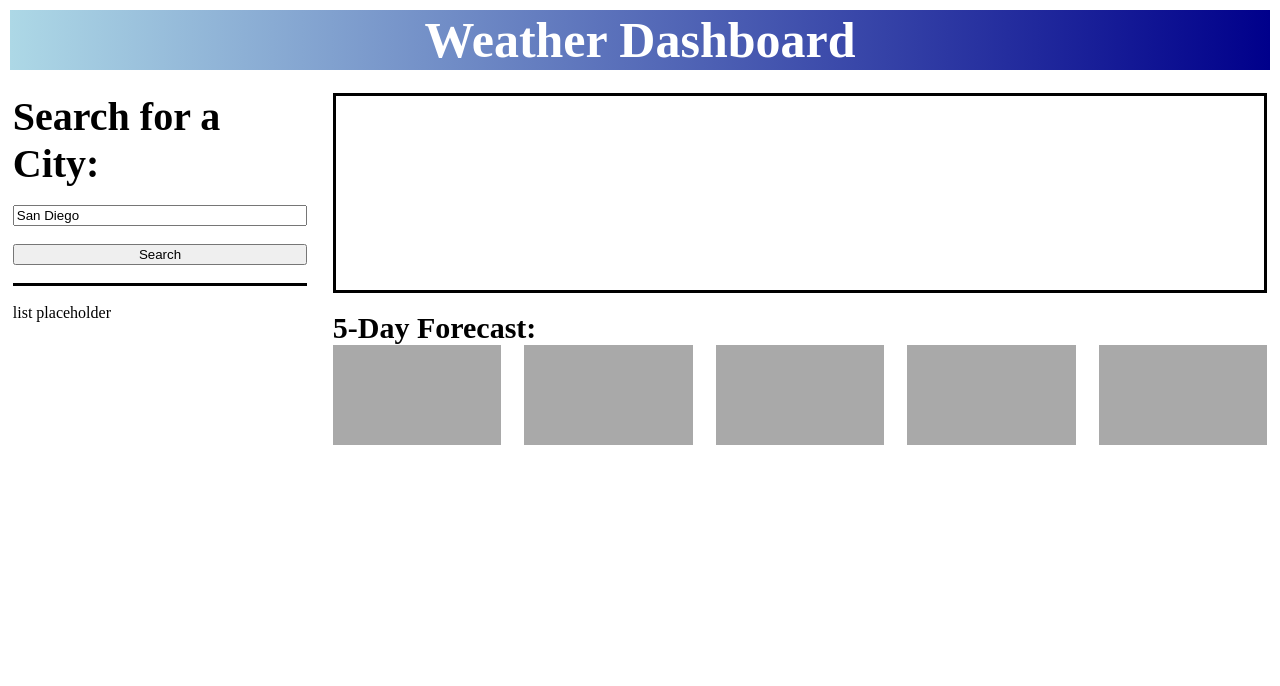
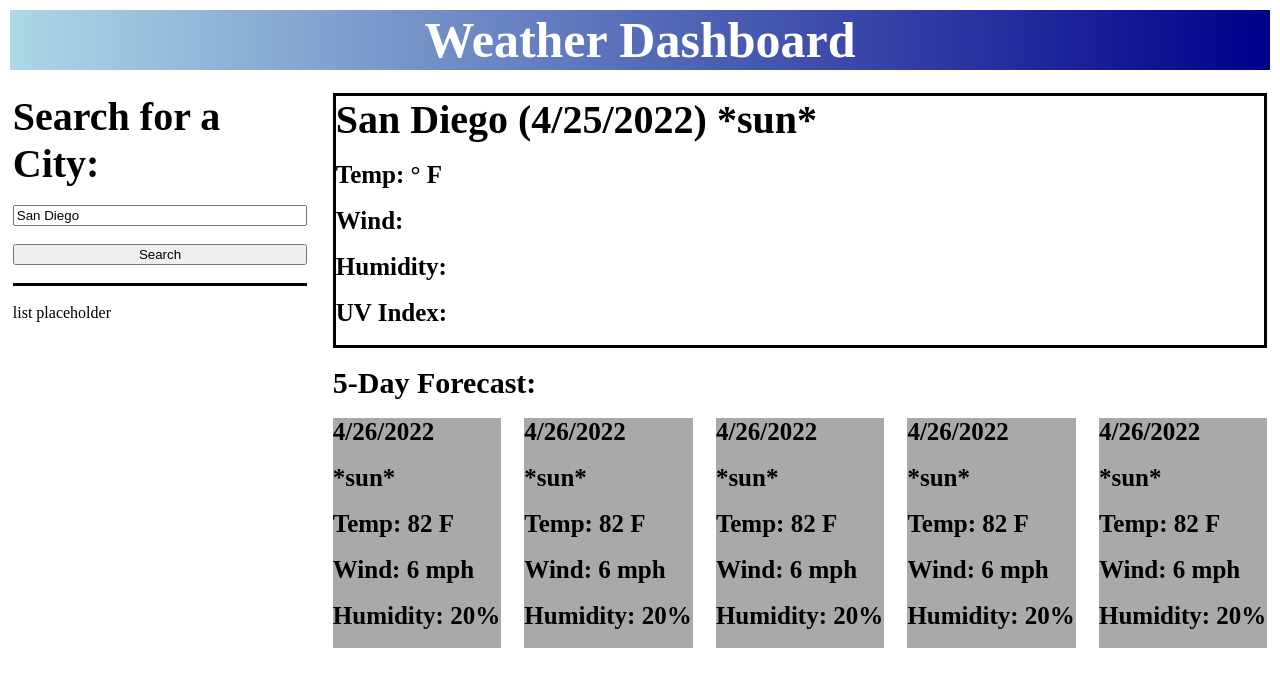
Before and after one commit to Kadika38/Weather-Dashboard-David-Ryan, a plain HTML site: page index.html in a window 1280 px wide. Both pictures are taken after a click on the button "Search". Drawn offline with Linux system fonts and the light colour scheme; no server answers.

Commit message:
Got api calls working

```diff
--- a/index.html
+++ b/index.html
@@ -20,9 +20,9 @@
             <div id="leftSecTop">
                 <h2 class="useFull" >Search for a City:</h2>
                 <br>
-                <input class="useFull"  value="San Diego">
+                <input class="useFull" id="city" value="San Diego">
                 <br><br>
-                <button class="useFull" >Search</button>
+                <button class="useFull" id="searchButton">Search</button>
                 <br><br>
             </div>
             <br>
@@ -33,17 +33,82 @@
 
         <div id="rightSec">
             <div id="today" class="useFull" >
-
+                <h2><span id="place">San Diego</span> (<span id="dateToday">4/25/2022</span>) <span id="weatherIconToday">*sun*</span></h2>
+                <br>
+                <p>Temp: <span id="tempToday"></span>&#176; F</p>
+                <br>
+                <p>Wind: <span id="windToday"></span></p>
+                <br>
+                <p>Humidity: <span id="humidityToday"></span></p>
+                <br>
+                <p>UV Index: <span id="uvIndexToday"></span></p>
+                <br>
             </div>
             <br>
             <div id="future">
                 <h3>5-Day Forecast:</h3>
+                <br>
                 <div id="forecastsContainer">
-                    <div class="forecast"></div>
-                    <div class="forecast"></div>
-                    <div class="forecast"></div>
-                    <div class="forecast"></div>
-                    <div class="forecast"></div>
+                    <div class="forecast">
+                        <p><span id="dateTwo">4/26/2022</span></p>
+                        <br>
+                        <p><span id="weatherIconTwo">*sun*</span></p>
+                        <br>
+                        <p>Temp: <span id="tempTwo">82 F</span></p>
+                        <br>
+                        <p>Wind: <span id="windTwo">6 mph</span></p>
+                        <br>
+                        <p>Humidity: <span id="humidityTwo">20%</span></p>
+                        <br>
+                    </div>
+                    <div class="forecast">
+                        <p><span id="dateThree">4/26/2022</span></p>
+                        <br>
+                        <p><span id="weatherIconThree">*sun*</span></p>
+                        <br>
+                        <p>Temp: <span id="tempThree">82 F</span></p>
+                        <br>
+                        <p>Wind: <span id="windThree">6 mph</span></p>
+                        <br>
+                        <p>Humidity: <span id="humidityThree">20%</span></p>
+                        <br>
+                    </div>
+                    <div class="forecast">
+                        <p><span id="dateFour">4/26/2022</span></p>
+                        <br>
+                        <p><span id="weatherIconFour">*sun*</span></p>
+                        <br>
+                        <p>Temp: <span id="tempFour">82 F</span></p>
+                        <br>
+                        <p>Wind: <span id="windFour">6 mph</span></p>
+                        <br>
+                        <p>Humidity: <span id="humidityFour">20%</span></p>
+                        <br>
+                    </div>
+                    <div class="forecast">
+                        <p><span id="dateFive">4/26/2022</span></p>
+                        <br>
+                        <p><span id="weatherIconFive">*sun*</span></p>
+                        <br>
+                        <p>Temp: <span id="tempFive">82 F</span></p>
+                        <br>
+                        <p>Wind: <span id="windFive">6 mph</span></p>
+                        <br>
+                        <p>Humidity: <span id="humidityFive">20%</span></p>
+                        <br>
+                    </div>
+                    <div class="forecast">
+                        <p><span id="dateSix">4/26/2022</span></p>
+                        <br>
+                        <p><span id="weatherIconSix">*sun*</span></p>
+                        <br>
+                        <p>Temp: <span id="tempSix">82 F</span></p>
+                        <br>
+                        <p>Wind: <span id="windSix">6 mph</span></p>
+                        <br>
+                        <p>Humidity: <span id="humiditySix">20%</span></p>
+                        <br>
+                    </div>
                 </div>
             </div>
         </div>
--- a/script.js
+++ b/script.js
@@ -0,0 +1,62 @@
+var apikey = "252073c6764ac35c1362884795439edf";
+
+var btn = document.querySelector("#searchButton");
+var rightSec = document.querySelector("#rightSec");
+var place = document.querySelector("#place");
+var tempT = document.querySelector("#tempToday");
+var windT = document.querySelector("#windToday");
+var humidityT = document.querySelector("#humidityToday");
+var uvT = document.querySelector("#uvIndexToday");
+
+btn.addEventListener("click", function() {
+    btnClickHandler();
+});
+
+function btnClickHandler() {
+    //build geocoding API call
+    var input = document.querySelector("#city");
+    var city = input.value;
+    place.textContent = city;
+    var geo = "http://api.openweathermap.org/geo/1.0/direct?q=" + city + "&limit=1&appid=" + apikey;
+    var lat;
+    var lon;
+    fetch(geo)
+    .then(function (response) {
+        return response.json();
+    })
+    .then(function (data) {
+        console.log(data);
+        //build current weather API call
+        lat = data[0].lat;
+        lon = data[0].lon;
+        var openweather = "https://api.openweathermap.org/data/2.5/onecall?lat=" + lat + "&lon=" + lon + "&units=imperial&appid=" + apikey;
+        console.log(openweather);
+        fetch(openweather)
+        .then(function (response) {
+            return response.json();
+        })
+        .then(function (data) {
+            console.log(data);
+            //update current weather html
+            tempT.textContent = data.current.temp;
+            windT.textContent = data.current.wind_speed;
+            humidityT.textContent = data.current.humidity;
+            uvT.textContent = data.current.uvi;
+        })
+    })
+
+    //make rightSec appear
+    rightSec.style.display = "block";
+};
+
+//EXAMPLE
+/* var testy = "https://api.openweathermap.org/data/2.5/weather?lat=33&lon=116&appid=252073c6764ac35c1362884795439edf";
+    fetch(testy)
+    .then(function (response) {
+        return response.json();
+    })
+    .then(function (data) {
+      console.log(data)
+    }); */
+
+/* key: 252073c6764ac35c1362884795439edf  */
--- a/style.css
+++ b/style.css
@@ -10,6 +10,11 @@ h2 {
 
 h3 {
     font-size: 30px;
+    font-weight: bold;
+}
+
+p {
+    font-size: 25px;
     font-weight: bold;
 }
 
@@ -42,13 +47,13 @@ h3 {
 }
 
 #rightSec {
+    display: none;
     width: 73%;
     margin: 1%;
 }
 
 #today {
     border-style: solid;
-    height: 200px;
 }
 
 #forecastsContainer {
@@ -59,5 +64,4 @@ h3 {
 .forecast {
     width: 18%;
     background-color: darkgray;
-    height: 100px;
 }
```
